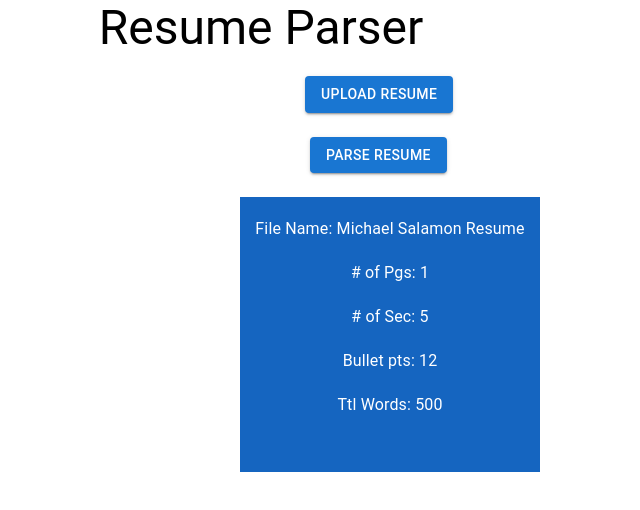
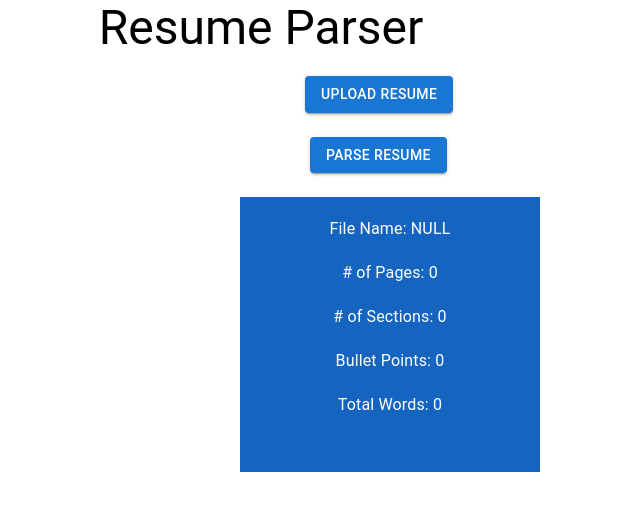
Before and after one commit to MichaelSalSail/resume_parser, a React (Create React App) app: page / in a window 1280 px wide. Shown: the top 510 px of the page, without its empty margins (379-1019 px from the left). Built offline with nearby package versions, Linux system fonts and the light colour scheme.

Commit message:
'Upload Resume' accepts .txt files. Default values for text area. Upon successful file upload, values updated.

```diff
--- a/src/pages/Dashboard.jsx
+++ b/src/pages/Dashboard.jsx
@@ -1,3 +1,4 @@
+import {useState} from "react";
 import {
     Box,
     Container,
@@ -6,11 +7,17 @@ import {
 } from "@mui/material";
 
 export default function Dashboard() {
-    let file_name="Michael Salamon Resume"
-    let pages=1
-    let sections=5
-    let bullet_pts=12
-    let word_count=500
+    // Track whether the user uploaded a resume or not
+    const [resume, setResume] = useState(false);
+    // Simple function called upon file upload
+    const onFileChange = () => {
+        if(resume===false)
+            setResume(true)
+    }
+    // Update text block w/ apporpriate values
+    const default_values={"file_name": "NULL", "pages": 0, "sections": 0, "bullet_pts": 0, "word_count": 0}
+    const example_values={"file_name": "Michael Salamon Resume", "pages": 1, "sections": 5, "bullet_pts": 12, "word_count": 500}
+
     return (
         <form>
             <Container maxWidth="xl">
@@ -19,10 +26,12 @@ export default function Dashboard() {
                 <Box sx={{ pb: 3 }}>
                     <Button
                         style={{ marginLeft: 660 }}
-                        component="span"
+                        component="label"
                         variant="contained"
+                        onChange={onFileChange}
                     >
                     Upload Resume
+                    <input hidden accept=".txt" type="file" />
                     </Button>
                 </Box>
                 <Box sx={{ pb: 3 }}>
@@ -44,17 +53,21 @@ export default function Dashboard() {
                     }}
                 >
                     <br></br>
-                    <Typography color="white" align="center">File Name: {file_name}</Typography>
+                    <Typography color="white" align="center">File Name: {resume ? (example_values["file_name"]):(default_values["file_name"])}</Typography>
                     <br></br>
-                    <Typography color="white" align="center"># of Pgs: {pages}</Typography>
+                    <Typography color="white" align="center"># of Pages: {resume ? (example_values["pages"]):(default_values["pages"])}</Typography>
                     <br></br>
-                    <Typography color="white" align="center"># of Sec: {sections}</Typography>
+                    <Typography color="white" align="center"># of Sections: {resume ? (example_values["sections"]):(default_values["sections"])}</Typography>
                     <br></br>
-                    <Typography color="white" align="center">Bullet pts: {bullet_pts}</Typography>
+                    <Typography color="white" align="center">Bullet Points: {resume ? (example_values["bullet_pts"]):(default_values["bullet_pts"])}</Typography>
                     <br></br>
-                    <Typography color="white" align="center">Ttl Words: {word_count}</Typography>
+                    <Typography color="white" align="center">Total Words: {resume ? (example_values["word_count"]):(default_values["word_count"])}</Typography>
                 </Box>
             </Container>
         </form>
     );
 }
+// resume ? (example_values["pages"]):(default_values["pages"])
+// resume ? (example_values["sections"]):(default_values["sections"])
+// resume ? (example_values["bullet_pts"]):(default_values["bullet_pts"])
+// resume ? (example_values["word_count"]):(default_values["word_count"])
```
